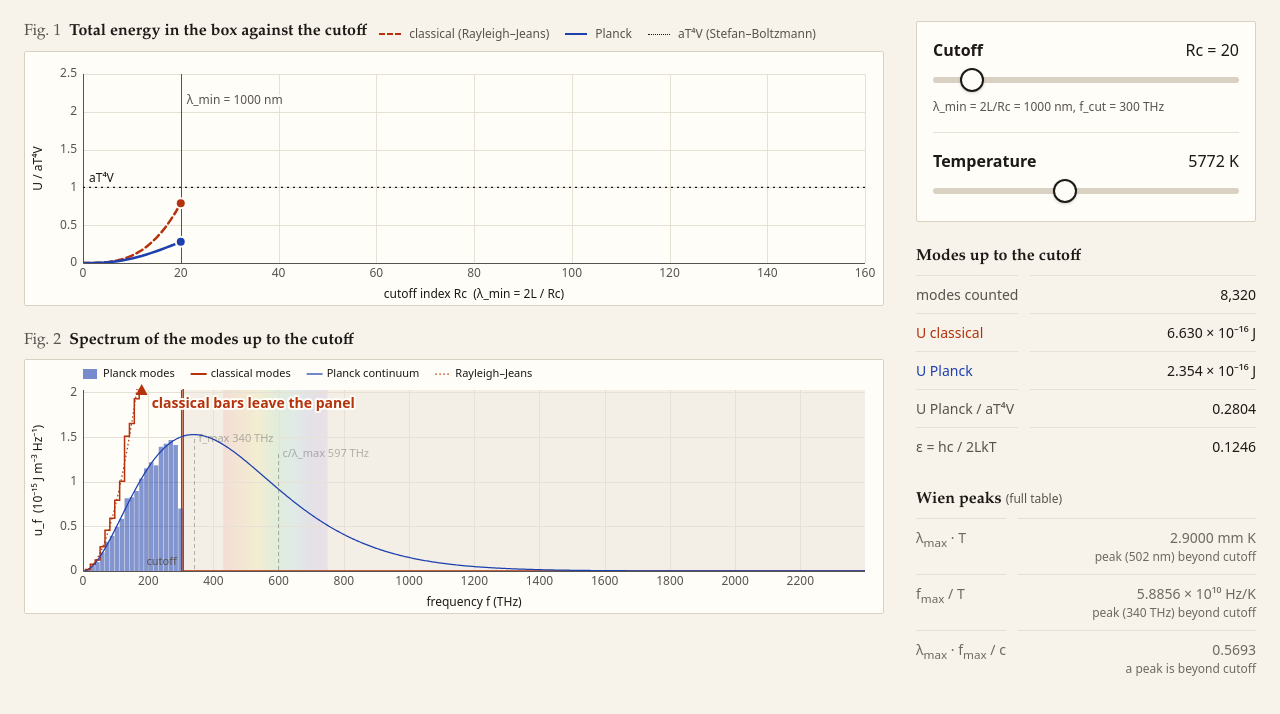
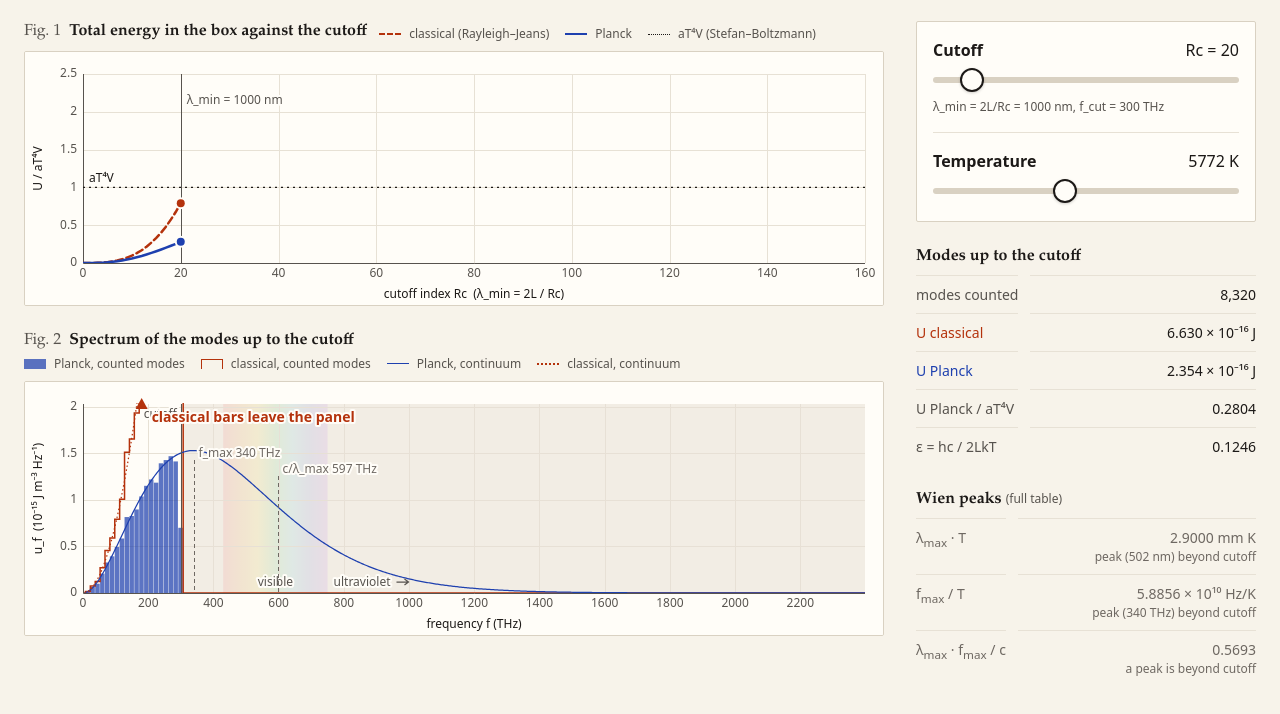
Before and after one commit to HammerHeadLlama/masterpiece, a website built with Vite: page builds/uv-catastrophe/index.html in a window 1280 px wide. Shown: the part 130-844 px from the top of the page. Built offline with nearby package versions, Linux system fonts and the light colour scheme.

Commit message:
step 3: polish Fig. 2 (spectrum panel)
Labels the visible band and the ultraviolet beyond it (drawn arrow, no
glyph icon). Bar, band and cutoff-shade opacities from tokens (bars now
pass 3:1 as graphics). Dimmed Wien markers use --dim instead of 30% alpha
(5.4:1). Marker and cutoff labels get halos and stay inside the frame.
Key moves from canvas to the figure caption; canvas legend() removed.
Presentation code only.

```diff
--- a/builds/uv-catastrophe/index.html
+++ b/builds/uv-catastrophe/index.html
@@ -316,6 +316,12 @@
           <figure class="fig">
             <figcaption>
               <span class="fig-title"><span class="fig-no">Fig. 2</span>Spectrum of the modes up to the cutoff</span>
+              <ul class="key" aria-label="Key">
+                <li><span class="sw sw-bar" aria-hidden="true"></span>Planck, counted modes</li>
+                <li><span class="sw sw-step" aria-hidden="true"></span>classical, counted modes</li>
+                <li><span class="sw sw-thin" aria-hidden="true"></span>Planck, continuum</li>
+                <li><span class="sw sw-dot" aria-hidden="true"></span>classical, continuum</li>
+              </ul>
             </figcaption>
             <canvas id="spectrum" role="img" aria-label="Spectral energy density against frequency, classical and Planck"></canvas>
           </figure>
--- a/builds/uv-catastrophe/src/plot.ts
+++ b/builds/uv-catastrophe/src/plot.ts
@@ -267,34 +267,6 @@ function clipArrow(ctx: CanvasRenderingContext2D, f: Frame, x: number, color: st
   text(ctx, th, label, lx, y + 12, { color, size, weight: 600, baseline: 'middle' });
 }
 
-function legend(ctx: CanvasRenderingContext2D, f: Frame, th: Theme, items: { label: string; color: string; kind: 'fill' | 'line' | 'thin' | 'dash' | 'dot' }[]) {
-  ctx.font = `11px ${th.font}`;
-  ctx.textBaseline = 'middle';
-  ctx.textAlign = 'left';
-  let x = f.left;
-  const y = 14;
-  for (const it of items) {
-    ctx.strokeStyle = it.color;
-    ctx.fillStyle = it.color;
-    ctx.lineWidth = it.kind === 'line' ? 2 : 1.25;
-    if (it.kind === 'fill') {
-      ctx.globalAlpha = 0.6;
-      ctx.fillRect(x, y - 5, 14, 10);
-      ctx.globalAlpha = 1;
-    } else {
-      ctx.setLineDash(it.kind === 'dash' ? [5, 3] : it.kind === 'dot' ? [1.5, 2.5] : []);
-      ctx.beginPath();
-      ctx.moveTo(x, y);
-      ctx.lineTo(x + 16, y);
-      ctx.stroke();
-      ctx.setLineDash([]);
-    }
-    ctx.fillStyle = th.fg;
-    ctx.fillText(it.label, x + 20, y);
-    x += 26 + ctx.measureText(it.label).width + 10;
-  }
-}
-
 // ---------------------------------------------------------------- spectrum panel
 
 export interface SpectrumView {
@@ -318,60 +290,88 @@ export interface SpectrumView {
   fLambdaDim: boolean;
 }
 
-function visibleBand(ctx: CanvasRenderingContext2D, f: Frame, lo: number, hi: number) {
+// The visible spectrum as light, red (low f) to violet (high f): physical colours, not theme colours.
+const SPECTRAL_STOPS = ['#ff2a2a', '#ff8c00', '#ffe600', '#2ee05a', '#19c8ff', '#3a5bff', '#9b3cff'];
+
+function visibleBand(ctx: CanvasRenderingContext2D, f: Frame, lo: number, hi: number, th: Theme) {
   const x0 = X(f, lo);
   const x1 = X(f, hi);
   const g = ctx.createLinearGradient(x0, 0, x1, 0);
-  // low frequency (red) to high frequency (violet)
-  const stops = ['#ff2a2a', '#ff8c00', '#ffe600', '#2ee05a', '#19c8ff', '#3a5bff', '#9b3cff'];
-  stops.forEach((c, i) => g.addColorStop(i / (stops.length - 1), c));
+  SPECTRAL_STOPS.forEach((c, i) => g.addColorStop(i / (SPECTRAL_STOPS.length - 1), c));
   ctx.save();
-  ctx.globalAlpha = 0.16;
+  ctx.globalAlpha = th.bandAlpha;
   ctx.fillStyle = g;
   ctx.fillRect(x0, f.top, x1 - x0, f.bottom - f.top);
   ctx.restore();
 }
 
+/** "visible" under the band and "ultraviolet" with a drawn arrow beyond it, on the baseline. */
+function bandLabels(ctx: CanvasRenderingContext2D, f: Frame, lo: number, hi: number, th: Theme) {
+  const y = f.bottom - 7;
+  const x0 = X(f, lo);
+  const x1 = X(f, hi);
+  const vis = 'visible';
+  if (textWidth(ctx, th, vis, th.textXs) + 8 < x1 - x0) {
+    text(ctx, th, vis, (x0 + x1) / 2, y, { color: th.muted, align: 'center' });
+  }
+  const uv = 'ultraviolet';
+  const uw = textWidth(ctx, th, uv, th.textXs);
+  const ux = x1 + 6;
+  if (ux + uw + 22 < f.right) {
+    text(ctx, th, uv, ux, y, { color: th.muted });
+    const ax = ux + uw + 6;
+    const ay = y - 4;
+    ctx.save();
+    ctx.strokeStyle = th.muted;
+    ctx.lineWidth = 1.25;
+    ctx.beginPath();
+    ctx.moveTo(ax, ay);
+    ctx.lineTo(ax + 12, ay);
+    ctx.moveTo(ax + 8, ay - 3);
+    ctx.lineTo(ax + 12, ay);
+    ctx.lineTo(ax + 8, ay + 3);
+    ctx.stroke();
+    ctx.restore();
+  }
+}
+
 function vMarker(ctx: CanvasRenderingContext2D, f: Frame, x: number, label: string, th: Theme, dim: boolean, row: number) {
   const px = Math.round(X(f, x)) + 0.5;
+  const color = dim ? th.dim : th.fg;
+  const ly = f.top + 34 + row * 16;
   ctx.save();
-  ctx.globalAlpha = dim ? 0.3 : 1;
-  ctx.strokeStyle = th.fg;
+  ctx.strokeStyle = color;
   ctx.setLineDash([4, 3]);
   ctx.lineWidth = 1;
   ctx.beginPath();
-  const ly = f.top + 34 + row * 15;
-  ctx.moveTo(px, ly);
+  ctx.moveTo(px, ly + 6);
   ctx.lineTo(px, f.bottom);
   ctx.stroke();
-  ctx.setLineDash([]);
-  ctx.fillStyle = th.fg;
-  ctx.font = `11px ${th.font}`;
-  ctx.textAlign = 'left';
-  ctx.textBaseline = 'middle';
-  ctx.fillText(label, px + 4, ly);
   ctx.restore();
+  const wd = textWidth(ctx, th, label, th.textXs);
+  const right = px + 4 + wd < f.right - 4;
+  text(ctx, th, label, right ? px + 4 : px - 4, ly, { color, align: right ? 'left' : 'right', baseline: 'middle' });
 }
 
 export function drawSpectrum(canvas: HTMLCanvasElement, v: SpectrumView, th: Theme) {
   const { ctx, w, h } = fitCanvas(canvas);
   clear(ctx, w, h, th);
-  const f = makeFrame(w, h, 0, v.xMaxTHz, 0, v.yMax);
+  const f = makeFrame(w, h, 0, v.xMaxTHz, 0, v.yMax, 22);
   const exp = Math.floor(Math.log10(v.yMax));
-  visibleBand(ctx, f, v.visibleTHz[0], v.visibleTHz[1]);
+  visibleBand(ctx, f, v.visibleTHz[0], v.visibleTHz[1], th);
   drawAxes(ctx, f, th, 'frequency f (THz)', `u_f  (10${superscript(exp)} J m⁻³ Hz⁻¹)`, 10 ** exp);
 
   withClip(ctx, f, () => {
     // region above the cutoff
     const xc = X(f, v.cutoffTHz);
     ctx.fillStyle = th.grid;
-    ctx.globalAlpha = 0.5;
+    ctx.globalAlpha = th.shadeAlpha;
     ctx.fillRect(xc, f.top, f.right - xc, f.bottom - f.top);
     ctx.globalAlpha = 1;
 
     // Planck bars
     ctx.fillStyle = th.planck;
-    ctx.globalAlpha = 0.55;
+    ctx.globalAlpha = th.barAlpha;
     const half = v.binTHz / 2;
     for (let i = 0; i < v.fTHz.length; i++) {
       if (v.ufP[i] <= 0) continue;
@@ -414,11 +414,12 @@ export function drawSpectrum(canvas: HTMLCanvasElement, v: SpectrumView, th: The
     ctx.stroke();
   });
 
-  ctx.fillStyle = th.muted;
-  ctx.font = `11px ${th.font}`;
-  ctx.textAlign = 'right';
-  ctx.textBaseline = 'bottom';
-  if (X(f, v.cutoffTHz) > f.left + 60) ctx.fillText('cutoff', X(f, v.cutoffTHz) - 4, f.bottom - 4);
+  bandLabels(ctx, f, v.visibleTHz[0], v.visibleTHz[1], th);
+
+  const xcut = X(f, v.cutoffTHz);
+  if (xcut > f.left + 60 && xcut < f.right - 2) {
+    text(ctx, th, 'cutoff', xcut - 4, f.top + 14, { color: th.muted, align: 'right' });
+  }
 
   vMarker(ctx, f, v.fMaxTHz, `f_max ${v.fMaxTHz.toFixed(0)} THz`, th, v.fMaxDim, 1);
   vMarker(ctx, f, v.fLambdaTHz, `c/λ_max ${v.fLambdaTHz.toFixed(0)} THz`, th, v.fLambdaDim, 2);
@@ -431,13 +432,6 @@ export function drawSpectrum(canvas: HTMLCanvasElement, v: SpectrumView, th: The
     }
   }
   if (firstClip >= 0) clipArrow(ctx, f, X(f, v.fTHz[firstClip]), th.classical, 'classical bars leave the panel', th);
-
-  legend(ctx, f, th, [
-    { label: 'Planck modes', color: th.planck, kind: 'fill' },
-    { label: 'classical modes', color: th.classical, kind: 'line' },
-    { label: 'Planck continuum', color: th.planck, kind: 'thin' },
-    { label: 'Rayleigh–Jeans', color: th.classical, kind: 'dot' },
-  ]);
 }
 
 // ---------------------------------------------------------------- total-energy panel
```
